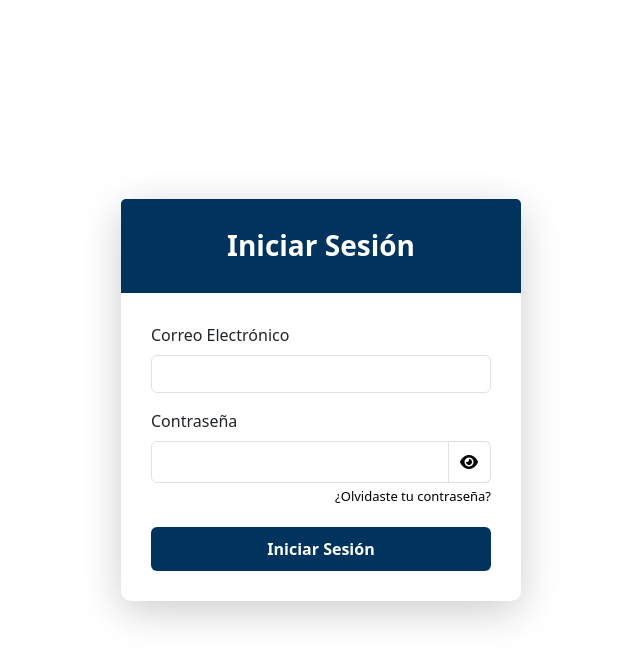
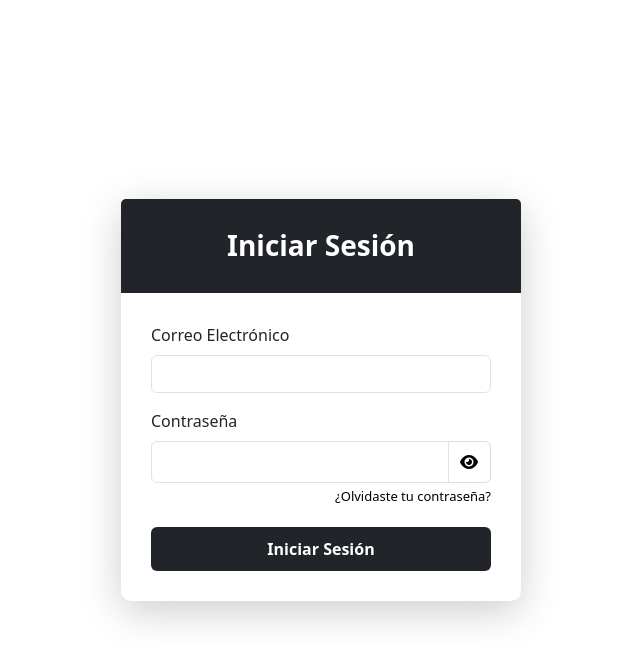
Before and after one commit to mit0110/chatbot_famaf, a FastAPI app: template admin_panel/app/templates/login.html in a window 1280 px wide. Shown: the top 663 px of the page, without its empty margins (319-959 px from the left). Run offline with FastAPI, Linux system fonts and the light colour scheme; the template is opened without the code that fills it, so the values that code supplies are empty; parts of the project's set-up code (start-up, migrations or seed data) failed here and were passed over.

Commit message:
feat(admin-panel): Change login color

```diff
--- a/admin_panel/app/static/css/login.css
+++ b/admin_panel/app/static/css/login.css
@@ -24,7 +24,6 @@ body {
 }
 
 .card-header {
-    background: var(--unc-color); /*color extraido desde manual de identidad*/
     border: none;
     border-radius: 10px 10px 0 0;
     padding: 30px 20px;
--- a/admin_panel/app/templates/login.html
+++ b/admin_panel/app/templates/login.html
@@ -17,7 +17,7 @@
   <body>
     <div class="login-container">
       <div class="card">
-        <div class="card-header">
+        <div class="card-header bg-dark">
           <h1>Iniciar Sesión</h1>
         </div>
         <div class="card-body">
@@ -75,7 +75,7 @@
               </div>
             </div>
 
-            <button type="submit" class="btn btn-primary w-100">
+            <button type="submit" class="btn btn-primary w-100 bg-dark">
               <span id="buttonText">Iniciar Sesión</span>
               <span
                 id="buttonSpinner"
```
